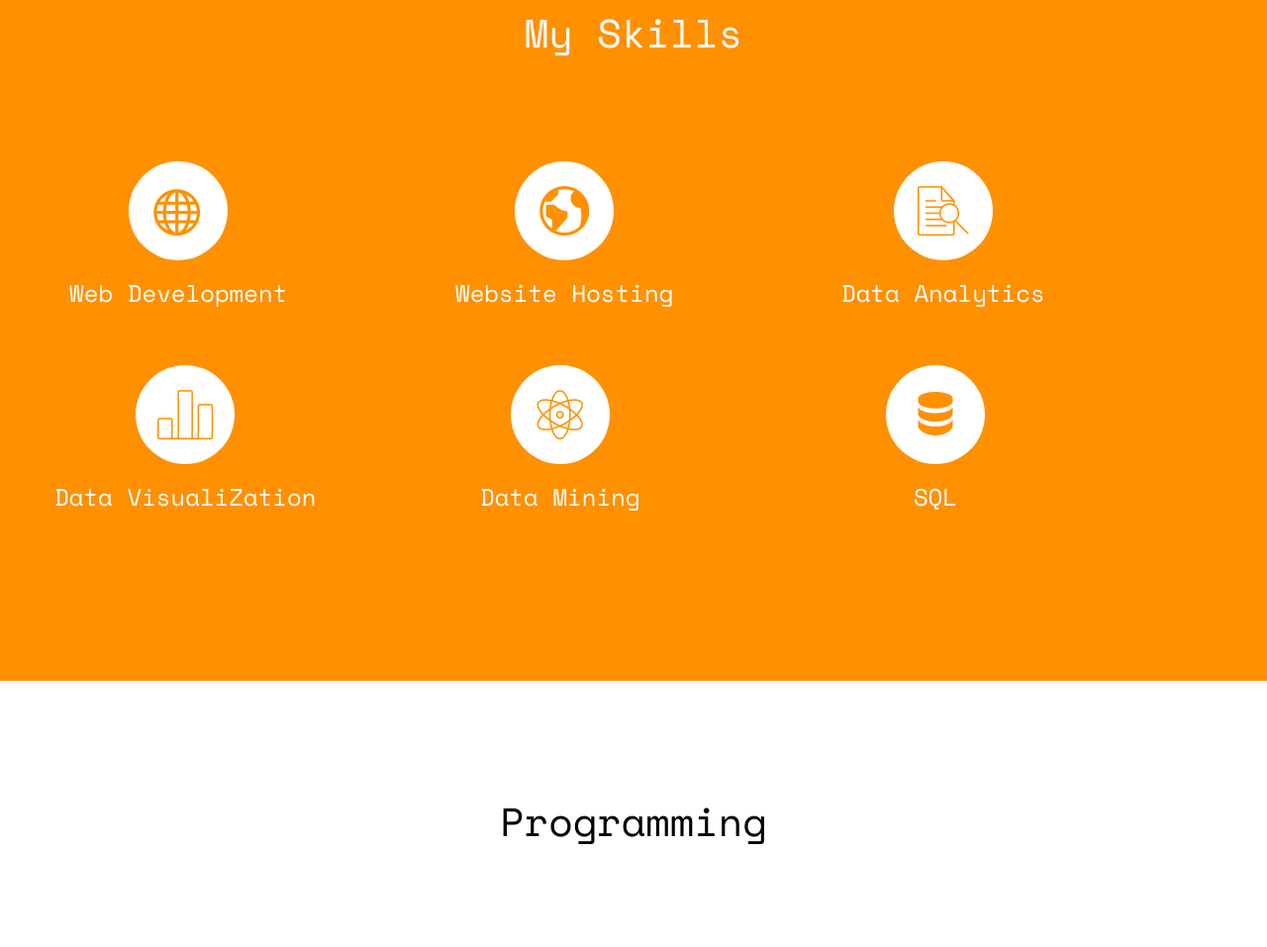
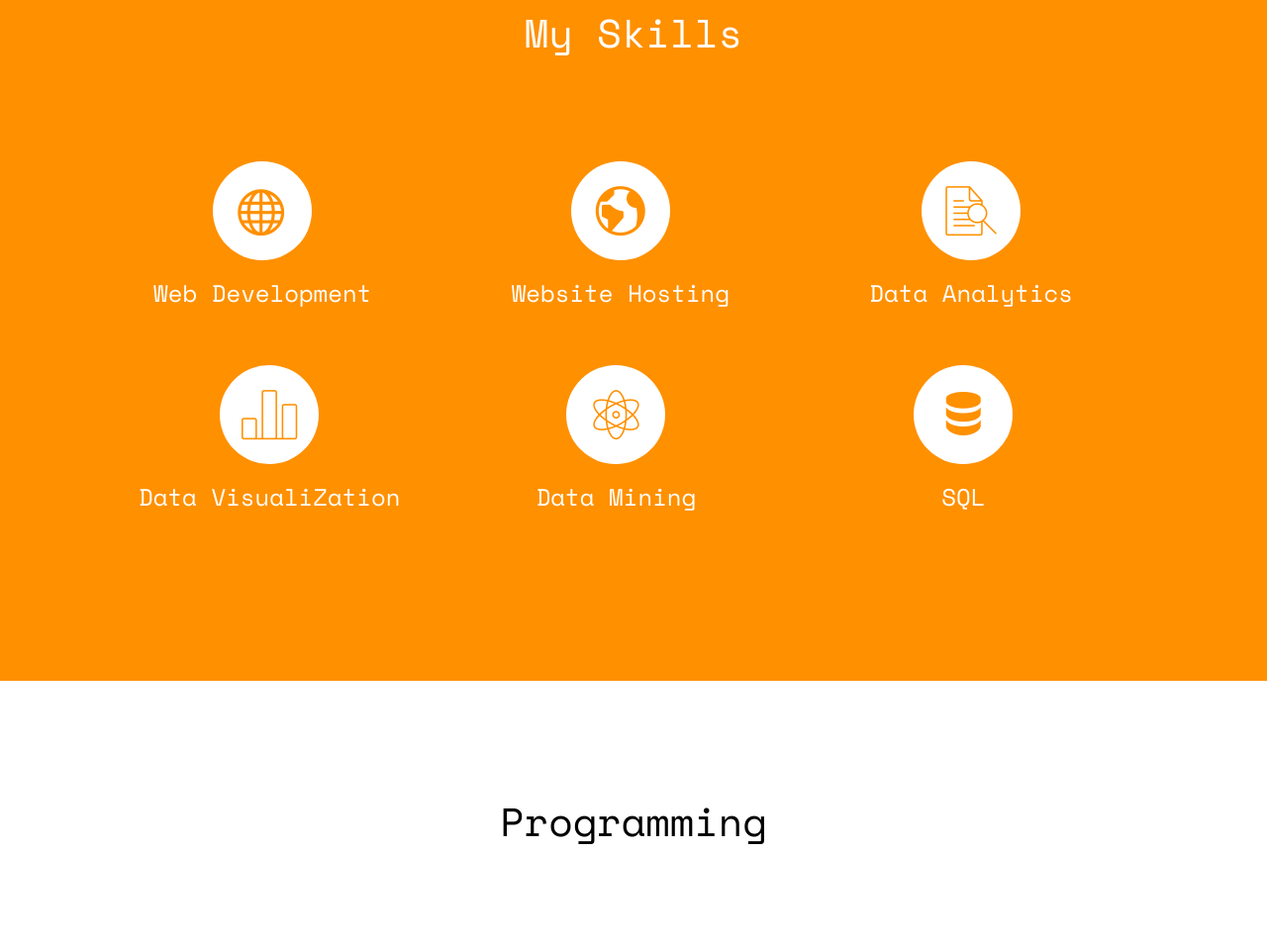
Before and after one commit to prasanthkanderi/prasanthkanderi.github.io, a plain HTML site: page index.html in a window 1280 px wide. Shown: the part 4306-5263 px from the top of the page at 99% size. Drawn offline with nearby package versions, Linux system fonts and the light colour scheme; some packages are replaced by stand-ins of ours; no server answers; files whose address does not match are found by name.

Commit message:
alignment fix

```diff
--- a/index.html
+++ b/index.html
@@ -235,30 +235,7 @@
 								</div>
 							</div>
 						</li>
-						<!-- <li class="timeline-inverted animate-box">
-							<div class="timeline-badge"><i class="icon-graduation-cap"></i></div>
-							<div class="timeline-panel">
-								<div class="timeline-heading">
-									<h3 class="timeline-title">Diploma Course</h3>
-									<span class="company">College Name - 1999 - 2001</span>
-								</div>
-								<div class="timeline-body">
-									<p>Far far away, behind the word mountains, they live in Bookmarksgrove right at the coast of the Semantics, a large language ocean.</p>
-								</div>
-							</div>
-						</li>
-						<li class="animate-box timeline-unverted">
-							<div class="timeline-badge"><i class="icon-graduation-cap"></i></div>
-							<div class="timeline-panel">
-								<div class="timeline-heading">
-									<h3 class="timeline-title">Graduation</h3>
-									<span class="company">College Name - 1994 - 1998</span>
-								</div>
-								<div class="timeline-body">
-									<p>Far far away, behind the word mountains, far from the countries Vokalia and Consonantia, there live the blind texts.</p>
-								</div>
-							</div>
-						</li> -->
+
 			    	</ul>
 				</div>
 			</div>
@@ -274,7 +251,7 @@
 						<h2>My Skills</h2>
 					</div>
 				</div>
-				<div class="row">
+				<div class="row"  style="margin-left: 70px">
 					<div class="col-md-4 text-center">
 						<div class="feature-left">
 							<span class="icon">
@@ -313,7 +290,7 @@
 				</div>
 
 
-				<div class="row">
+				<div class="row" style="margin-left: 70px">
 					<div class="col-md-4 text-center"  style="padding-left: 0px;">
 
 						<div class="feature-left">
```
